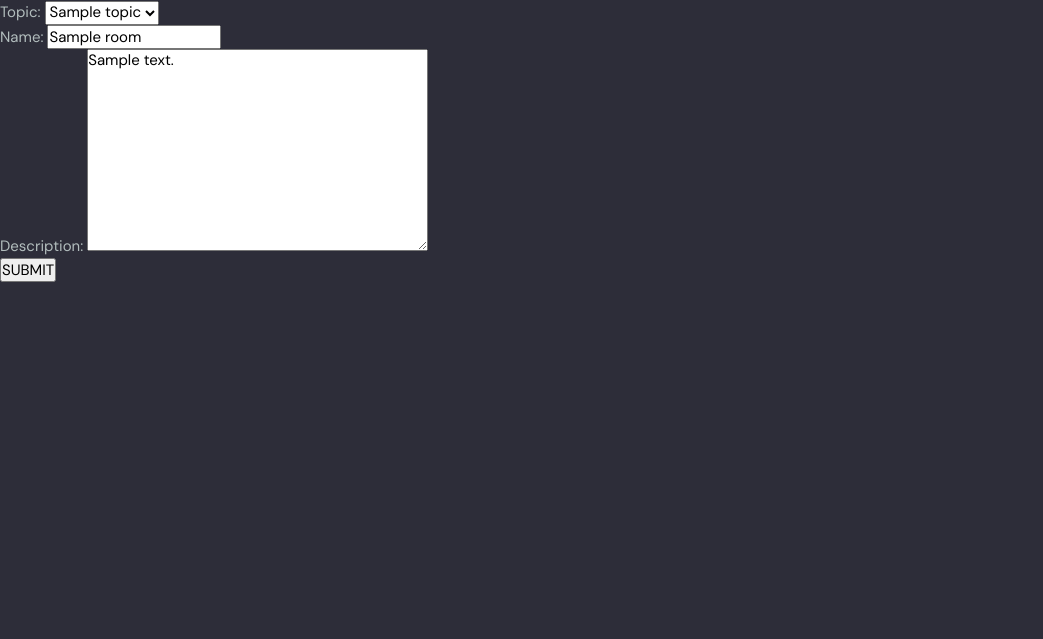
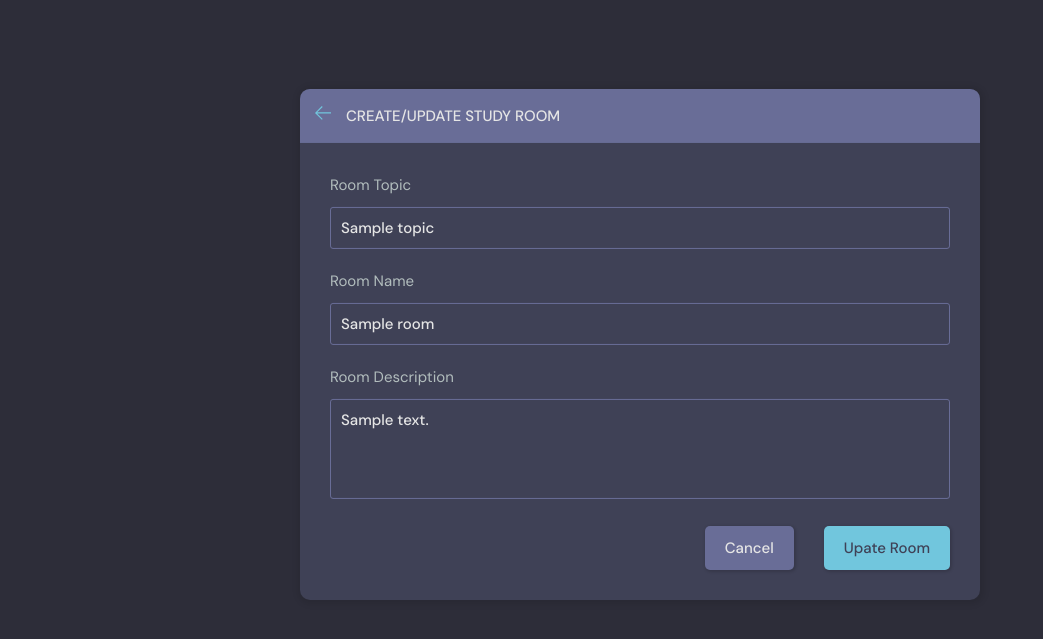
Before and after one commit to P-r-a-s-a-d-18/StudyBud, a Django app: page /updateRoom/1/ in a window 1280 px wide. Shown: the part 76-715 px from the top of the page, without its empty margins (0-1043 px from the left). Run offline with Django 4.2, Linux system fonts and the light colour scheme; a user stored in the database is signed in; tables that the repository leaves empty hold one stand-in row (values such as "Sample post").

Commit message:
Theme installation - create/update room.

```diff
--- a/base/templates/base/home.html
+++ b/base/templates/base/home.html
@@ -34,7 +34,7 @@
               <p>{{room_count}} Rooms available</p>
             </div>
 
-            <a class="btn btn--main" href="create-room.html">
+            <a class="btn btn--main" href="{% url 'create-room' %}">
               <svg version="1.1" xmlns="http://www.w3.org/2000/svg" width="32" height="32" viewBox="0 0 32 32">
                 <title>add</title>
                 <path
--- a/base/templates/base/room_form.html
+++ b/base/templates/base/room_form.html
@@ -2,12 +2,82 @@
 
 {% block content %}
 
-<div>
-    <form method="POST" accept="">
-        {% csrf_token %}
-        {{form.as_p}}
-        <input type="submit" value="SUBMIT"/>
-    </form>
-</div>
+<main class="create-room layout">
+  <div class="container">
+    <div class="layout__box">
+      <div class="layout__boxHeader">
+        <div class="layout__boxTitle">
+          <a href="{% url 'home' %}">
+            <svg version="1.1" xmlns="http://www.w3.org/2000/svg" width="32" height="32" viewBox="0 0 32 32">
+              <title>arrow-left</title>
+              <path
+                d="M13.723 2.286l-13.723 13.714 13.719 13.714 1.616-1.611-10.96-10.96h27.625v-2.286h-27.625l10.965-10.965-1.616-1.607z">
+              </path>
+            </svg>
+          </a>
+          <h3>Create/Update Study Room</h3>
+        </div>
+      </div>
+      <div class="layout__body">
+        <form class="form" action="" method="POST">
+          {% csrf_token %}
+
+              <div class="form__group">
+                <label for="room_topic">Room Topic</label>
+                <input required type="text" value="{{room.topic.name}}" name="topic" list="topic-list"/>
+                <datalist id="topic-list">
+                  <select id="room_topic">
+                    {% for topic in topics %}
+                    <option value="{{topic.name}}">{{topic.name}}</option>
+                    {% endfor %}
+                  </select>
+                </datalist>
+                <!-- <input id="room_name" name="room_name" type="text" placeholder="E.g. Mastering Python + Django" /> -->
+              </div>
+
+              <div class="form__group">
+                <label for="room_name">Room Name</label>
+                {{form.name}}
+                <!-- <input id="room_name" name="room_name" type="text" placeholder="E.g. Mastering Python + Django" /> -->
+              </div>
+
+              <div class="form__group">
+                <label for="room_description">Room Description</label>
+                {{form.description}}
+                <!-- <input id="room_name" name="room_name" type="text" placeholder="E.g. Mastering Python + Django" /> -->
+              </div>
+
+
+          <!-- <div class="form__group">
+            <label for="room_topic">Topic</label>
+            <input required type="text" name="topic" id="room_topic" list="topic-list" />
+            <datalist id="topic-list">
+              <select id="room_topic">
+                <option value="">Select your topic</option>
+                <option value="Python">Python</option>
+                <option value="Django">Django</option>
+              </select>
+            </datalist>
+
+          </div>
+
+
+          <div class="form__group">
+            <label for="room_about">About</label>
+            <textarea name="room_about" id="room_about" placeholder="Write about your study group..."></textarea>
+          </div> -->
+          <div class="form__action">
+            <a class="btn btn--dark" href="{% url 'home' %}">Cancel</a>
+            {% if flag == 'create' %}
+            <button class="btn btn--main" type="submit">Create Room</button>
+            {% else %}
+            <button class="btn btn--main" type="submit">Upate Room</button>
+            {% endif %}
+          </div>
+        </form>
+      </div>
+    </div>
+  </div>
+</main>
 
 {% endblock %}
--- a/base/views.py
+++ b/base/views.py
@@ -119,16 +119,22 @@ def userProfile(request, pk):
 @login_required(login_url='login')
 def createRoom(request):
     form = RoomForm()
+    topics = models.Topic.objects.all()
 
     if request.method == 'POST':
-        form = RoomForm(request.POST)
-        if form.is_valid():
-            room = form.save(commit=False)
-            room.host = request.user
-            room.save()
-            return redirect('home')
+        topic_name = request.POST.get('topic')
+        topic, created = models.Topic.objects.get_or_create(name=topic_name)
 
-    context = {'form': form}
+        models.Room.objects.create(
+            host=request.user,
+            topic=topic,
+            name=request.POST.get('name'),
+            description=request.POST.get('description')
+        )
+
+        return redirect('home')
+
+    context = {'form': form, 'topics': topics, 'flag': 'create'}
     return render(request, 'base/room_form.html', context)
 
 
@@ -136,17 +142,24 @@ def createRoom(request):
 def updateRoom(request, pk):
     room = models.Room.objects.get(id=pk)
     form = RoomForm(instance=room)
+    topics = models.Topic.objects.all()
 
     if request.user != room.host:
         return HttpResponse('You are not allowed here !!')
 
     if request.method == 'POST':
-        form = RoomForm(request.POST, instance=room)
-        if form.is_valid():
-            form.save()
-            return redirect('home')
+        topic_name = request.POST.get('topic')
+        topic, created = models.Topic.objects.get_or_create(name=topic_name)
 
-    context = {'form': form}
+        room.name = request.POST.get('name')
+        room.topic = topic
+        room.description = request.POST.get('description')
+
+        room.save()
+
+        return redirect('home')
+
+    context = {'form': form, 'topics': topics, 'room': room, 'flag': 'update'}
     return render(request, 'base/room_form.html', context)
 
 
```
Also changed, not shown: base/templates/base/room_form_old.html (added, +13 -0 lines), theme/create-room.html (deleted, +0 -104 lines).
